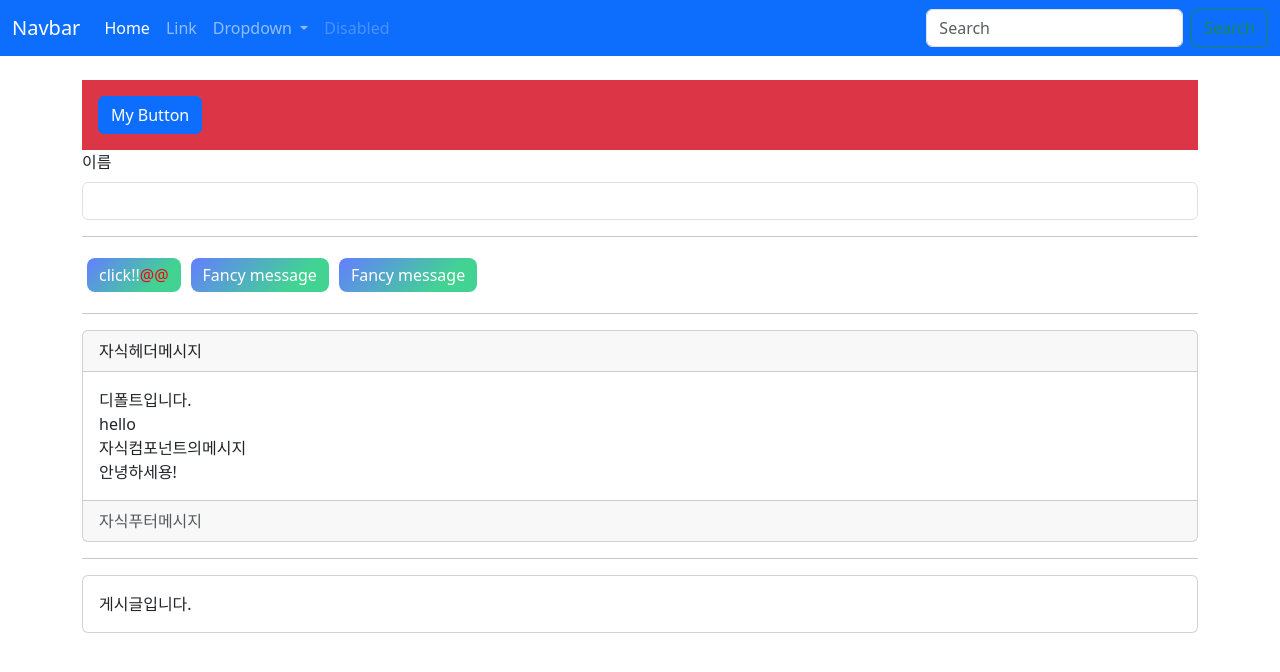
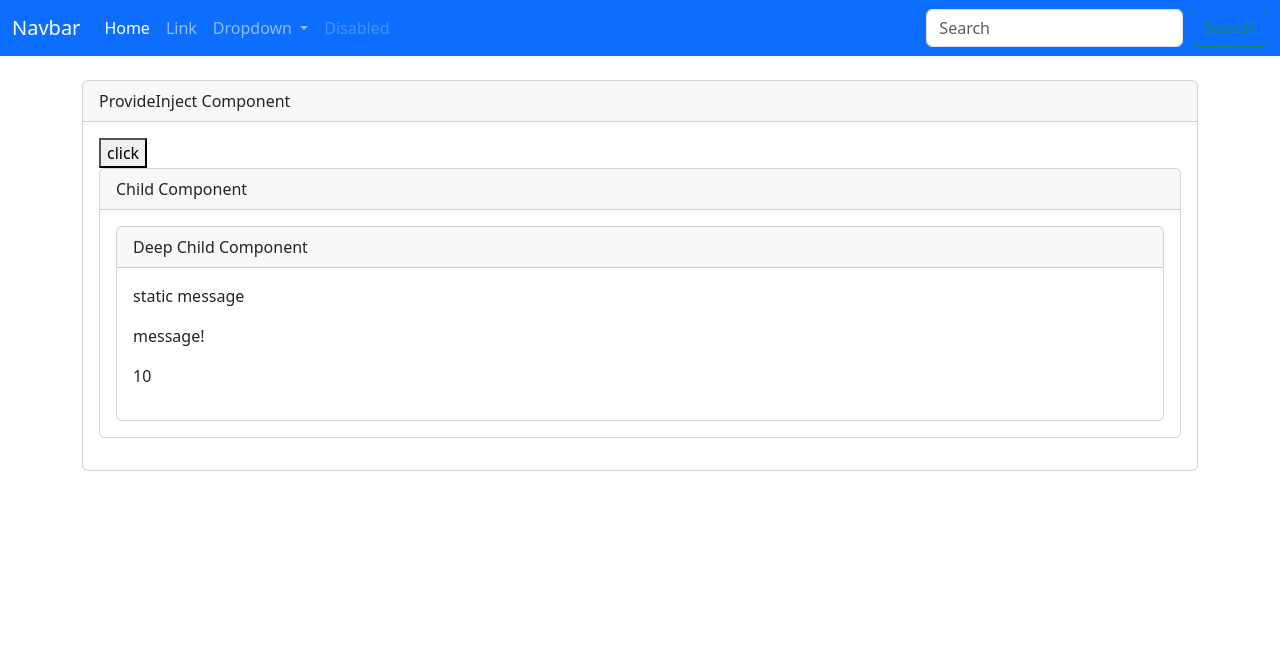
Before and after one commit to pearlag/Vue.js, a Vue app: page / in a window 1280 px wide. Shown: the top 672 px of the page. Built offline with nearby package versions, Linux system fonts and the light colour scheme.

Commit message:
study day13

```diff
--- /dev/null
+++ b/src/components/Child.vue
@@ -0,0 +1,18 @@
+<template>
+	<div class="card">
+		<div class="card-header">Child Component</div>
+		<div class="card-body"><DeepChild></DeepChild></div>
+	</div>
+</template>
+
+<script>
+import DeepChild from './DeepChild.vue';
+export default {
+	components: { DeepChild },
+	setup() {
+		return {};
+	},
+};
+</script>
+
+<style lang="scss" scoped></style>
--- /dev/null
+++ b/src/components/DeepChild.vue
@@ -0,0 +1,26 @@
+<template>
+	<div class="card">
+		<div class="card-header">Deep Child Component</div>
+		<div class="card-body">
+			<p>{{ staticMessage }}</p>
+			<p>{{ message }}</p>
+			<p>{{ count }}</p>
+		</div>
+	</div>
+</template>
+
+<script>
+import { inject } from 'vue';
+export default {
+	setup() {
+		const staticMessage = inject('static-message', 'default message');
+		const { message, updateMessage } = inject('message');
+		updateMessage('!');
+		message.value = message.value + '!';
+		const count = inject('count');
+		return { staticMessage, message, count };
+	},
+};
+</script>
+
+<style lang="scss" scoped></style>
--- /dev/null
+++ b/src/components/ProvideInject.vue
@@ -0,0 +1,40 @@
+<template>
+	<div class="container py-4">
+		<div class="card">
+			<div class="card-header">ProvideInject Component</div>
+			<div class="card-body">
+				<button @click="count++">click</button>
+				<Child></Child>
+				<p>{{ appMessage }}</p>
+			</div>
+		</div>
+	</div>
+</template>
+
+<script>
+import { provide, ref, readonly, inject } from 'vue';
+import Child from './Child.vue';
+export default {
+	components: { Child },
+	setup() {
+		const staticMessage = 'static message';
+		const message = ref('message');
+		const updateMessage = appendMessage => {
+			message.value = message.value + appendMessage;
+		};
+		const count = ref(10);
+
+		provide('static-message', staticMessage);
+		provide('message', { message: readonly(message), updateMessage });
+		provide('count', count);
+
+		const appMessage = inject('app-message');
+		return { count, appMessage };
+	},
+	mounted() {
+		console.log(this.msg);
+	},
+};
+</script>
+
+<style lang="scss" scoped></style>
--- a/src/components/TheView.vue
+++ b/src/components/TheView.vue
@@ -1,68 +1,17 @@
 <template>
 	<main>
-		<div class="container py-4">
-			<MyButton class="my-button" id="my-button" @click="sayHello"></MyButton>
-			<LabelInput label="이름" data-id="이름"></LabelInput>
-			<hr />
-
-			<FancyButton>click!!<span style="color: red">@@</span></FancyButton>
-			<FancyButton #="{ fancyMessage }">
-				{{ fancyMessage }}
-			</FancyButton>
-
-			<FancyButton>
-				<template #="{ fancyMessage }">{{ fancyMessage }}</template>
-			</FancyButton>
-
-			<hr />
-			<AppCard>
-				<!-- <template #[slotArgs]>제목</template> -->
-				<!-- 이 부분은 암시적으로 default 슬롯으로 출력
-				<template #footer>푸터..</template> -->
-				<template #header="{ headerMessage }">
-					{{ headerMessage }}
-				</template>
-
-				<template #default="{ childMessage, helloMessage }">
-					디폴트입니다.
-					<br />
-					{{ message }}
-					<br />
-					{{ childMessage }}
-					<br />
-					{{ helloMessage }}
-				</template>
-
-				<template #footer="{ footerMessage }">
-					{{ footerMessage }}
-				</template>
-			</AppCard>
-			<hr />
-			<AppCard> 게시글입니다. </AppCard>
-		</div>
+		<ProvideInject></ProvideInject>
 	</main>
 </template>
 
 <script>
-import MyButton from './MyButton.vue';
-import LabelInput from './LabelInput.vue';
-import FancyButton from './FancyButton.vue';
-import AppCard from './AppCard.vue';
-import { ref } from 'vue';
+import ProvideInject from './ProvideInject.vue';
 export default {
 	components: {
-		MyButton,
-		LabelInput,
-		FancyButton,
-		AppCard,
+		ProvideInject,
 	},
 	setup() {
-		const sayHello = () => {
-			alert('안녕하세요.');
-		};
-		const slotArgs = ref('header');
-		const message = ref('hello');
-		return { sayHello, slotArgs, message };
+		return {};
 	},
 };
 </script>
```
